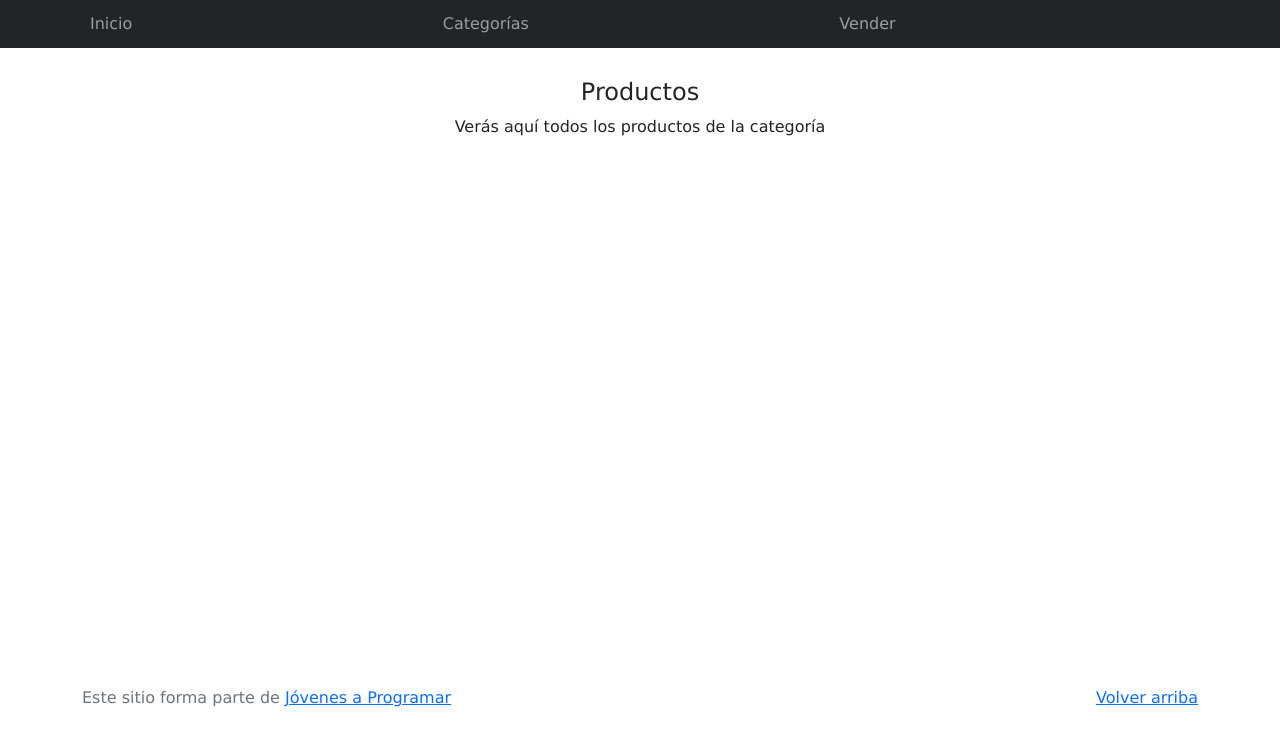
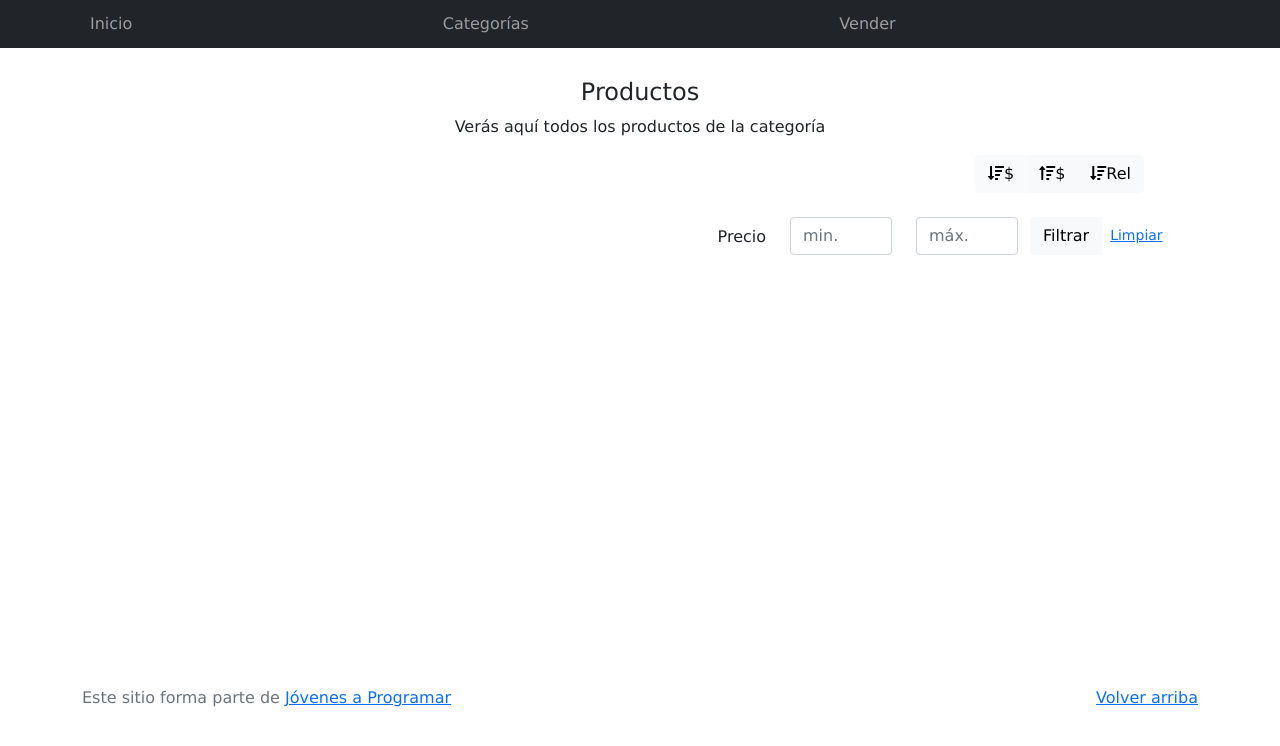
Before and after one commit to juanantelo23/e-commerce, a plain HTML site: page products.html in a window 1280 px wide. Drawn offline with Linux system fonts and the light colour scheme; no server answers.

Commit message:
Se muestran los filtros en la pagina, solo funciona el btn Limpiar

```diff
--- a/js/products.js
+++ b/js/products.js
@@ -62,3 +62,14 @@ function showCategoriesList(array) {
 function updateCategoryTitle(categoryName, categoryTitle) {
     categoryTitle.innerHTML = categoryName;
   }
+
+  document.getElementById("clearRangeFilterPrice").addEventListener("click", function(){
+
+    document.getElementById("rangeFilterPriceMin").value = "";
+    document.getElementById("rangeFilterPriceMax").value = "";
+
+    minPrice = undefined;
+    maxPrice = undefined;
+
+    showCategoriesList();
+});
--- a/products.html
+++ b/products.html
@@ -41,8 +41,46 @@
       <div class="alert-heading" id="titulo">
         <h4>Productos</h4>
         <p id="CategoryCars">Verás aquí todos los productos de la categoría <strong id="category-name"></strong></p>
+        <div class="container">
+          <div class="row">
+            <div class="col text-end">
+              <div class="btn-group btn-group-toggle mb-4" data-bs-toggle="buttons">
+                <input type="radio" class="btn-check" name="options" id="sortByCountDow" checked>
+                <label class="btn btn-light" for="sortByCountDow"><i class="fas fa-sort-amount-down mr-1"></i>$</label>
+
+                <input type="radio" class="btn-check" name="options" id="sortByCountUp">
+                <label class="btn btn-light" for="sortByCountUp"><i class="fas fa-sort-amount-up mr-1"></i>$</label>
+
+                <input type="radio" class="btn-check" name="options" id="sortByRel">
+                <label class="btn btn-light" for="sortByRel"><i class="fas fa-sort-amount-down mr-1"></i>Rel</label>
+              </div>
+            </div>
+          </div>
+        </div>
+        <div class="row">
+          <div class="col-lg-6 offset-lg-6 col-md-12 mb-1 container">
+            <div class="row container p-0 m-0">
+              <div class="col">
+                <p class="font-weight-normal text-end my-2">Precio</p>
+              </div>
+              <div class="col">
+                <input class="form-control" type="number" placeholder="min." id="rangeFilterPriceMin">
+              </div>
+              <div class="col">
+                <input class="form-control" type="number" placeholder="máx." id="rangeFilterPriceMax">
+              </div>
+              <div class="col-3 p-0">
+                <div class="btn-group" role="group">
+                  <button class="btn btn-light btn-block" id="rangeFilterPrice">Filtrar</button>
+                  <button class="btn btn-link btn-sm" id="clearRangeFilterPrice">Limpiar</button>
+                </div>
+              </div>
+            </div>
+          </div>
+        </div>
       </div>
       <div id="cat-list-container"><!-- Aquí se mostrará la lista de productos --></div>
+
     </div>
   </main>
   <footer class="text-muted">
```
